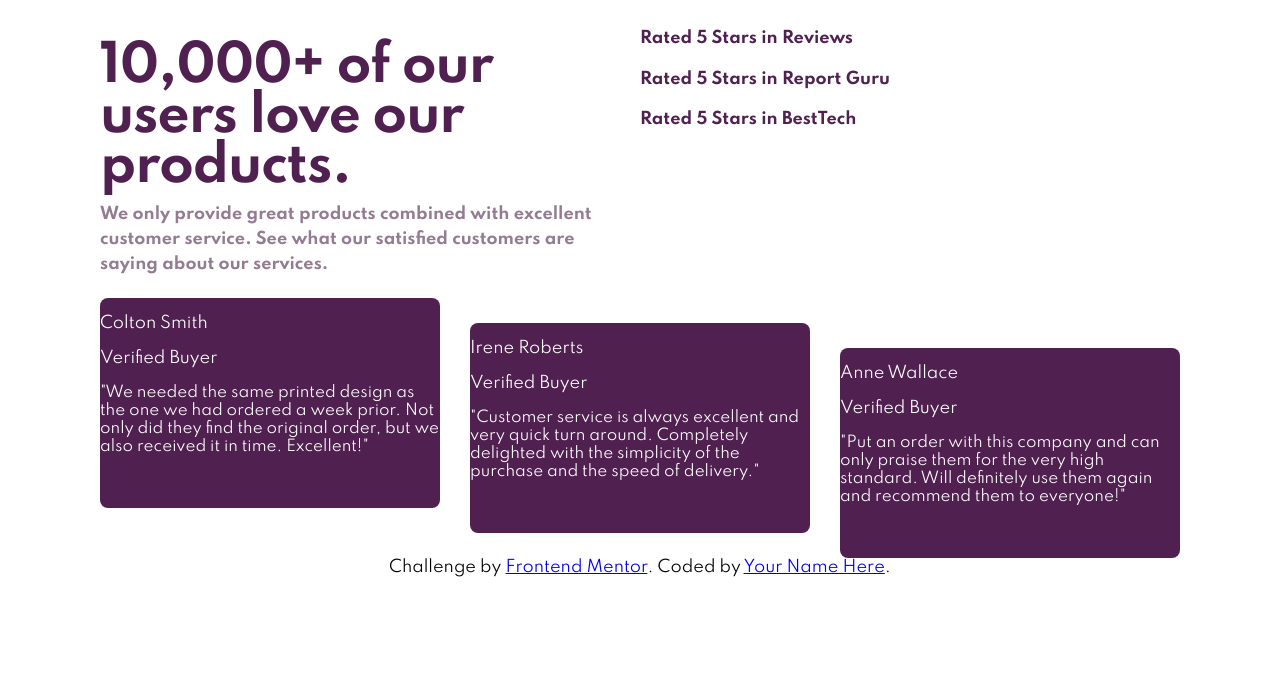
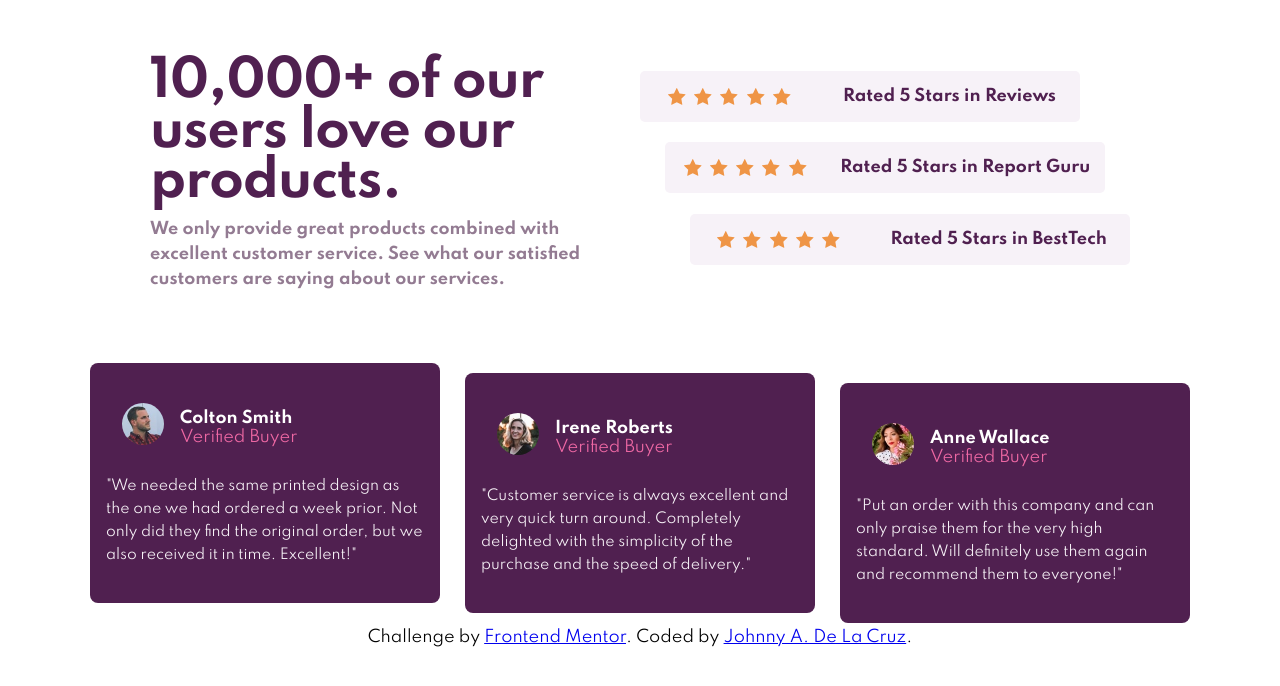
Before and after one commit to delagit/social-proof-section, a plain HTML site: page index.html in a window 1280 px wide. Drawn offline with Linux system fonts and the light colour scheme.

Commit message:
starred reviews added and styles finalized

```diff
--- a/index.html
+++ b/index.html
@@ -34,53 +34,91 @@
         </div>
       </div>
       <div class="right">
-        <h4 class="list">
+        <div class="reviewBox">
+          <div class="review card1">
+            <div class="stars">
+              <img src="images/icon-star.svg" alt="">
+              <img src="images/icon-star.svg" alt="">
+              <img src="images/icon-star.svg" alt="">
+              <img src="images/icon-star.svg" alt="">
+              <img src="images/icon-star.svg" alt="">
+            </div>
+            <span class="list">
               Rated 5 Stars in Reviews
-        </h4>
-        <h4 class="list">
+            </span>
+          </div>
+          <div class="review card2">
+            <div class="stars">
+              <img src="images/icon-star.svg" alt="">
+              <img src="images/icon-star.svg" alt="">
+              <img src="images/icon-star.svg" alt="">
+              <img src="images/icon-star.svg" alt="">
+              <img src="images/icon-star.svg" alt="">
+            </div>
+            <span class="list">
               Rated 5 Stars in Report Guru
-        </h4>
-        <h4 class="list">
+            </span>
+          </div>
+          <div class="review card3">
+            <div class="stars">
+              <img src="images/icon-star.svg" alt="">
+              <img src="images/icon-star.svg" alt="">
+              <img src="images/icon-star.svg" alt="">
+              <img src="images/icon-star.svg" alt="">
+              <img src="images/icon-star.svg" alt="">
+            </div>
+            <span class="list">
               Rated 5 Stars in BestTech
-        </h4>
+            </span>
+          </div>
+        </div>
       </div>
     </div>
 
     <div class="main">
       <div class="card card1">
+        <div class="profile">
+          <img class="imageProfile" src="images/image-colton.jpg" alt="">
+          <div class="profileContainer">
             <p class="name">Colton Smith </p>
             <p class="buyer">Verified Buyer</p>
+          </div>
+        </div>
         <p class="description">"We needed the same printed design as the one we had ordered a week prior.
           Not only did they find the original order, but we also received it in time.
           Excellent!"</p>
       </div>
 
       <div class="card card2">
+        <div class="profile">
+          <img class="imageProfile" src="images/image-irene.jpg" alt="">
+          <div class="profileContainer">
             <p class="name">Irene Roberts</p>
             <p class="buyer">Verified Buyer</p>
+          </div>
+        </div>
         <p class="description">"Customer service is always excellent and very quick turn around. Completely
           delighted with the simplicity of the purchase and the speed of delivery."</p>
       </div>
 
       <div class="card card3">
+        <div class="profile">
+          <img class="imageProfile" src="images/image-anne.jpg" alt="">
+          <div class="profileContainer">
             <p class="name">Anne Wallace</p>
             <p class="buyer">Verified Buyer</p>
+          </div>
+        </div>
         <p class="description">"Put an order with this company and can only praise them for the very high
           standard. Will definitely use them again and recommend them to everyone!"</p>
       </div>
     </div>
 
-
-
-
-
-
-
     <div class="attribution">
       Challenge by
       <a href="https://www.frontendmentor.io?ref=challenge" target="_blank"
         >Frontend Mentor</a
-      >. Coded by <a href="#">Your Name Here</a>.
+      >. Coded by <a href="https://github.com/delagit">Johnny A. De La Cruz</a>.
     </div>
   </body>
 </html>
--- a/style.css
+++ b/style.css
@@ -5,19 +5,19 @@ body{
     flex-direction: column;
 }
 .hero{
-    max-width: 1080px;
+    max-width: 1100px;
     display: flex;
     flex-direction: row;
+    margin-top: 15px;
 }
 .left{
     width: 50%;
 }
+.boxTitle{
+    max-width: 540px;
+}
 .boxSubTitle{
     max-width: 500px;
-}
-.right{
-    width: 50%;
-    align-items: flex-end;
 }
 .title{
     color: hsl(300, 43%, 22%);
@@ -32,22 +32,78 @@ body{
     line-height: 25px;
 }
 
+.right{
+    width: 50%;
+    display: flex;
+    align-items: center;
+}
+
+.reviewBox{
+    display: flex;
+    flex-direction: column;
+    justify-content: space-around;
+    width: 100%;
+    height: 215px;
+}
+
+.review{
+    display: flex;
+    justify-content: space-around;
+    align-items: center;
+    height: 51px;
+    width: 440px;
+    background-color: #f7f2f8;
+    border-radius: 5px;
+}
+.stars{
+    height: 17px;
+    width: 131px;
+    display: flex;
+    justify-content: space-around;
+}
 .main{
-    width: 1080px;
+    width: 1100px;
     height: 260px;
     display: flex;
     justify-content: space-between;
     align-items: flex-start;
+    margin-top: 50px;
 }
 .card{
     /* display: flex; */
-    width: 340px;
-    height: 210px;
+    width: 350px;
+    height: 240px;
     background-color: hsl(300, 43%, 22%);
     border-radius: 8px;
-    color: white;
+    color: hsl(0, 0%, 100%);
+}
+.imageProfile{
+    border-radius: 100%;
+    height: 42px;
+    width: 42px;
+    padding: 1em;
 }
 
+.profile{
+    display: flex;
+    height: 88px;
+    padding: 24px 0 0 16px;
+}
+.profileContainer{
+    display: flex;
+    flex-direction: column;
+    margin: 0 0 5px;
+    justify-content: center;
+}
+.name{
+    margin: 0;
+    font-weight: bold;
+}
+.buyer{
+    margin: 0;
+    color: hsl(333, 80%, 67%);
+    font-weight: 400;
+}
 .card2{
     order: 1;
     align-self: center;
@@ -59,7 +115,17 @@ body{
 
 .list{
     color: hsl(300, 43%, 22%);
+    font-weight: 600;
 }
 .description {
-    font-size: 15px;
+    font-size: 14px;
+    padding: 1rem;
+    padding-top: 0;
+    margin-top: 0;
+    color: hsl(300, 24%, 96%);
+    line-height: 23px;
 }
+
+.attribution{
+    margin-top: 5px;
+}
```
Lines whose indentation alone changed are shown as unchanged.
